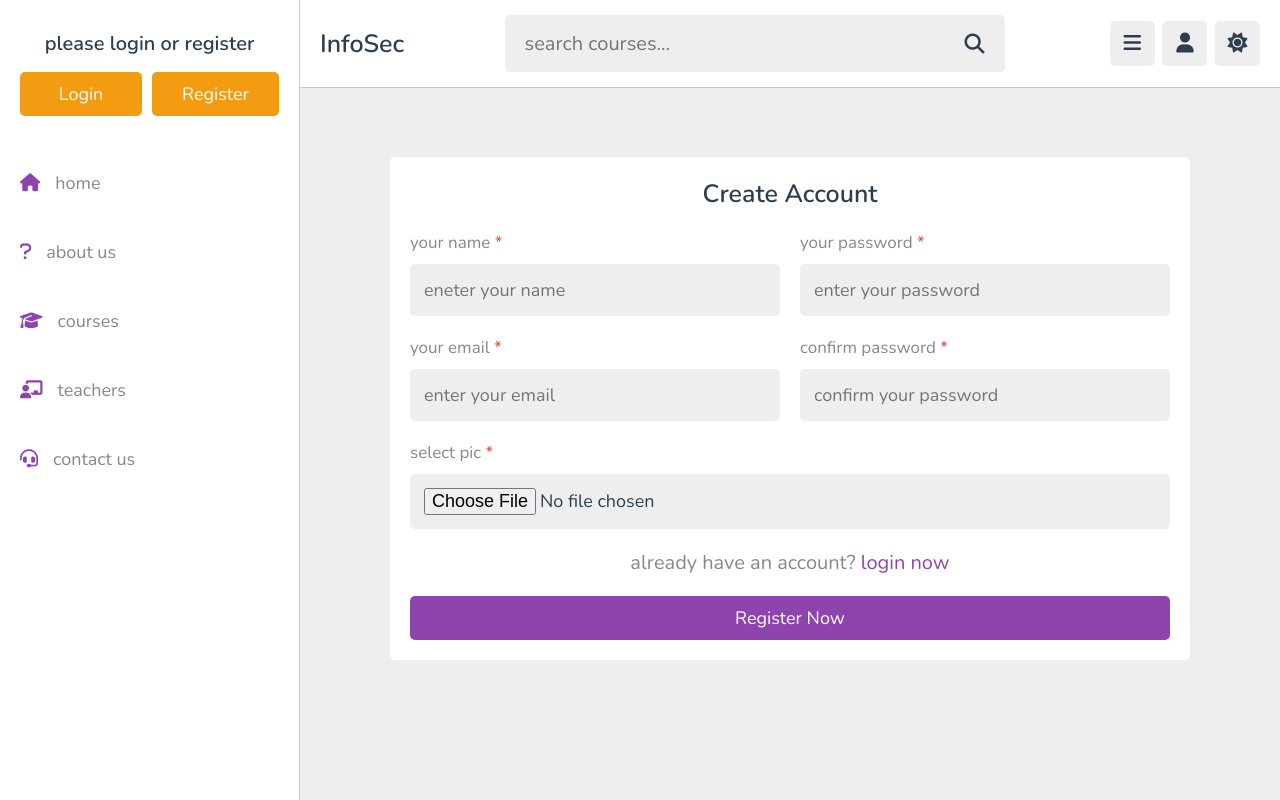
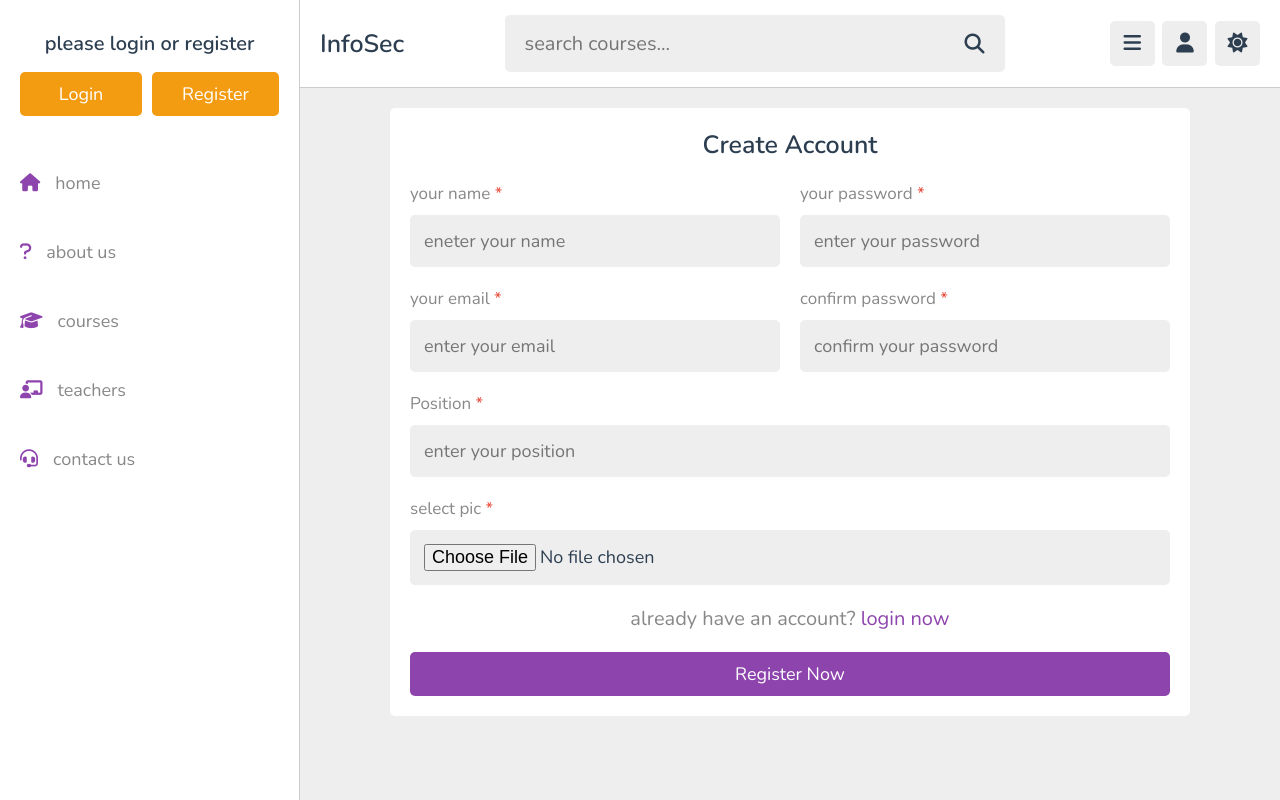
Before and after one commit to reachhwasup/infosec-platform, a PHP site: page /register.php in a window 1280 px wide. Run offline with PHP 8.4, Linux system fonts and the light colour scheme; data that the repository does not hold is empty.

Commit message:
remove some NA files

```diff
--- a/admin/dashboard.php
+++ b/admin/dashboard.php
@@ -48,7 +48,7 @@ $total_comments = $select_comments->rowCount();
 
 <section class="dashboard">
 
-   <h1 class="heading">dashboard</h1>
+   <h1 class="heading">Admin dashboard</h1>
 
    <div class="box-container">
 
@@ -82,14 +82,14 @@ $total_comments = $select_comments->rowCount();
          <a href="comments.php" class="btn">view comments</a>
       </div>
 
-      <div class="box">
+      <!-- <div class="box">
          <h3>quick select</h3>
          <p>login or register</p>
          <div class="flex-btn">
             <a href="login.php" class="option-btn">login</a>
             <a href="register.php" class="option-btn">register</a>
          </div>
-      </div>
+      </div> -->
 
    </div>
 
--- a/profile.php
+++ b/profile.php
@@ -111,11 +111,11 @@ $total_bookmarked = $select_bookmark->rowCount();
 
 <!-- footer section starts  -->
 
-<footer class="footer">
+<!-- <footer class="footer">
 
    &copy; copyright @ 2022 by <span>mr. web designer</span> | all rights reserved!
 
-</footer>
+</footer> -->
 
 <!-- footer section ends -->
 
--- a/register.php
+++ b/register.php
@@ -93,6 +93,10 @@ if(isset($_POST['submit'])){
             <input type="password" name="cpass" placeholder="confirm your password" maxlength="20" required class="box">
          </div>
       </div>
+      <div>
+      <p>Position <span>*</span></p>
+      <input type="password" name="pass" placeholder="enter your position" maxlength="20" required class="box">
+      </div>
       <p>select pic <span>*</span></p>
       <input type="file" name="image" accept="image/*" required class="box">
       <p class="link">already have an account? <a href="login.php">login now</a></p>
```
Also changed, not shown: uploaded_files/7s5MBfdtK0xr5U8GGV6k.webp (added), uploaded_files/WNOG87sW0WsmQvYkxYOK.webp (added), 1 other file.
